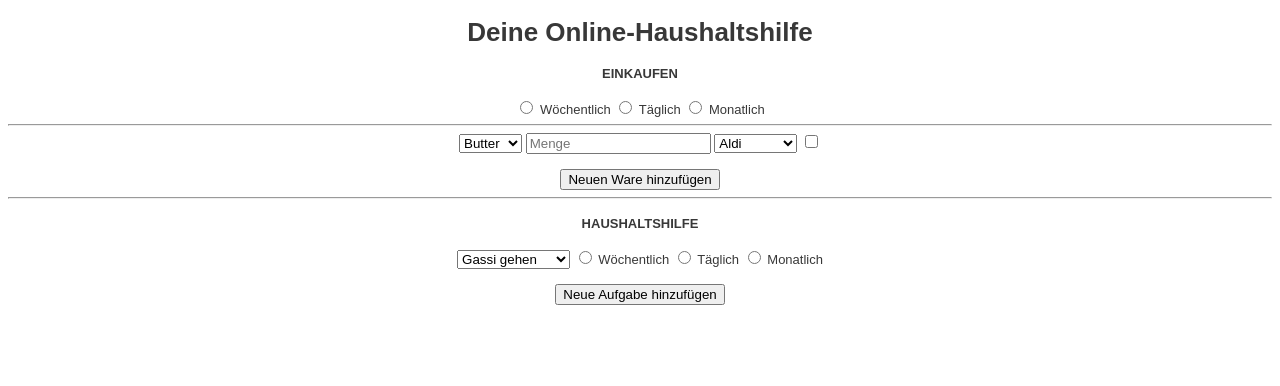
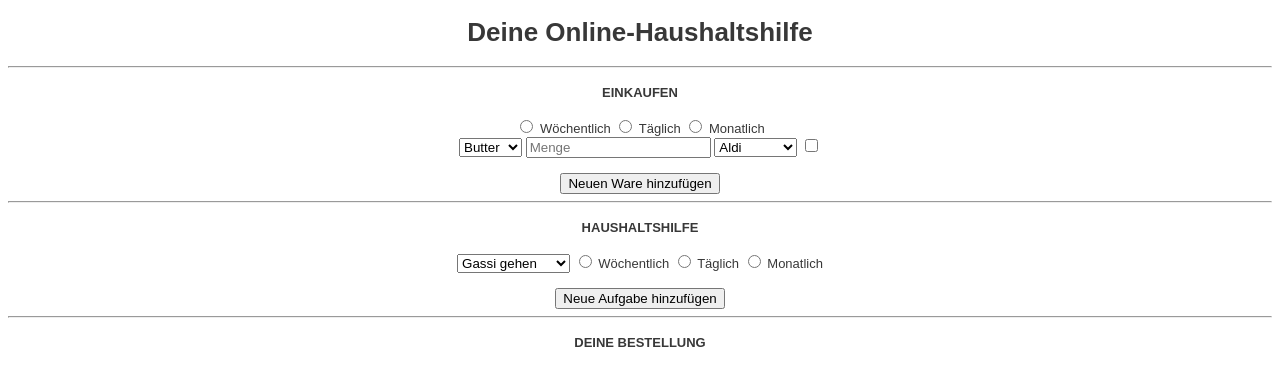
Before and after one commit to luziagu/EIA2, a plain HTML site: page Formular/formular.html in a window 1280 px wide. Drawn offline with Linux system fonts and the light colour scheme.

Commit message:
Update formular.html

```diff
--- a/Formular/formular.html
+++ b/Formular/formular.html
@@ -12,6 +12,7 @@
 
 
     <h1>Deine Online-Haushaltshilfe</h1>
+    <hr>
 
     <div>
         <h4>EINKAUFEN</h4>
@@ -22,7 +23,7 @@
 		<label for="radio2">Täglich</label>
 		<input type="radio" name="Radiogroup" value="radio3" id="radio3" />
         <label for="radio3">Monatlich</label>
-        <hr>
+
         <div>
 
 
@@ -88,5 +89,10 @@
         </div>
     </div>
 
+    <hr>
+    <div>
+        <h4>DEINE BESTELLUNG</h4>
+    </div>
+
 </body>
 </html>
```
